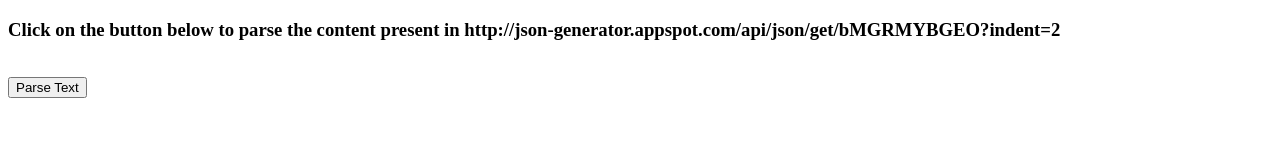
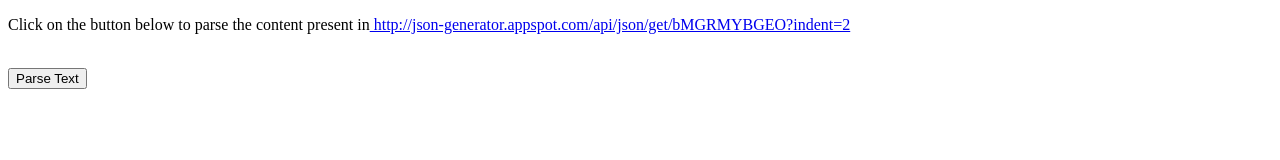
Before and after one commit to avinashn/avinashn.github.io, a plain HTML site: page SimpleJSONpasing.html in a window 1280 px wide. Drawn offline with Linux system fonts and the light colour scheme; no server answers.

Commit message:
Update SimpleJSONpasing.html

```diff
--- a/SimpleJSONpasing.html
+++ b/SimpleJSONpasing.html
@@ -26,7 +26,7 @@ function myFunction(arr) {
     document.getElementById("showResult").innerHTML = result;
 }
 </script>
-<h3>Click on the button below to parse the content present in<a href="http://json-generator.appspot.com/api/json/get/bMGRMYBGEO?indent=2"></a> http://json-generator.appspot.com/api/json/get/bMGRMYBGEO?indent=2</a></h3>
+<p>Click on the button below to parse the content present in<a href="http://json-generator.appspot.com/api/json/get/bMGRMYBGEO?indent=2"> http://json-generator.appspot.com/api/json/get/bMGRMYBGEO?indent=2</a></p>
 <br><button type="button" id="btn">Parse Text </button>
 <div id="showResult"></div>
 
```
